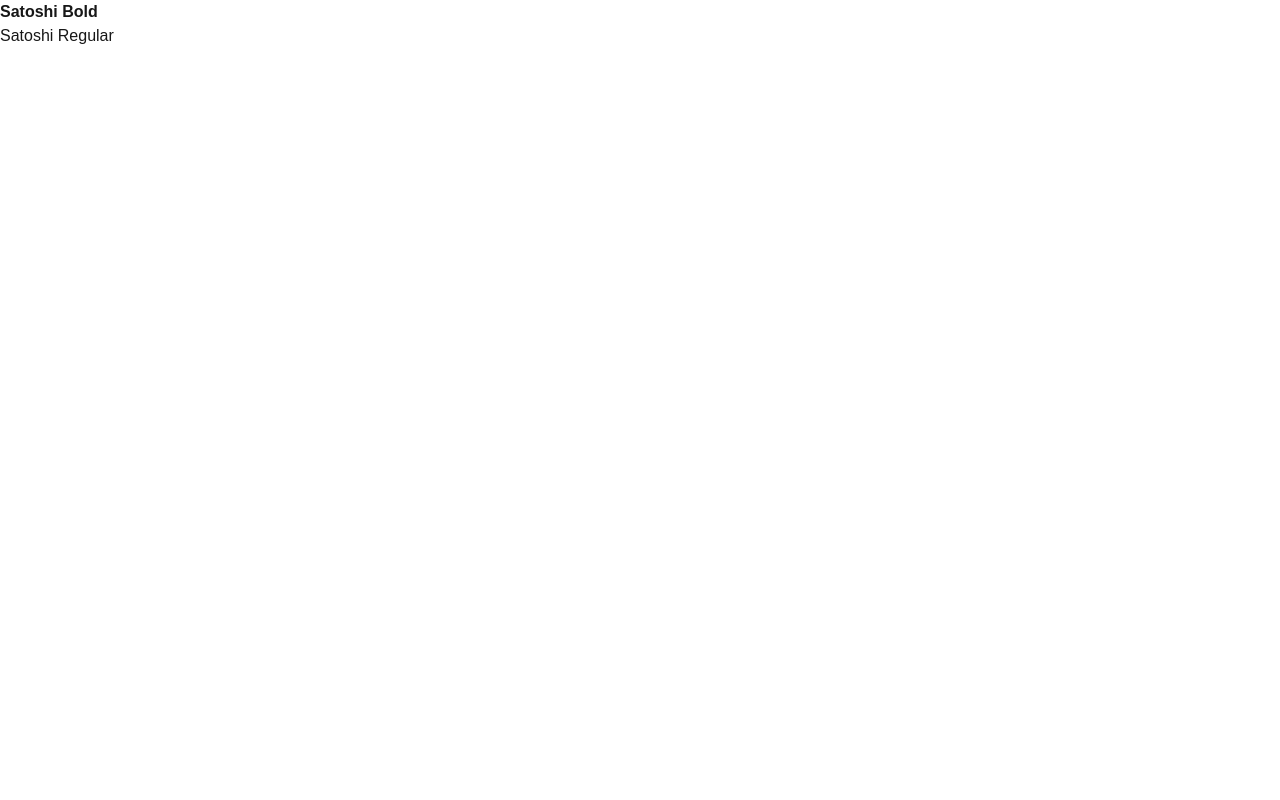
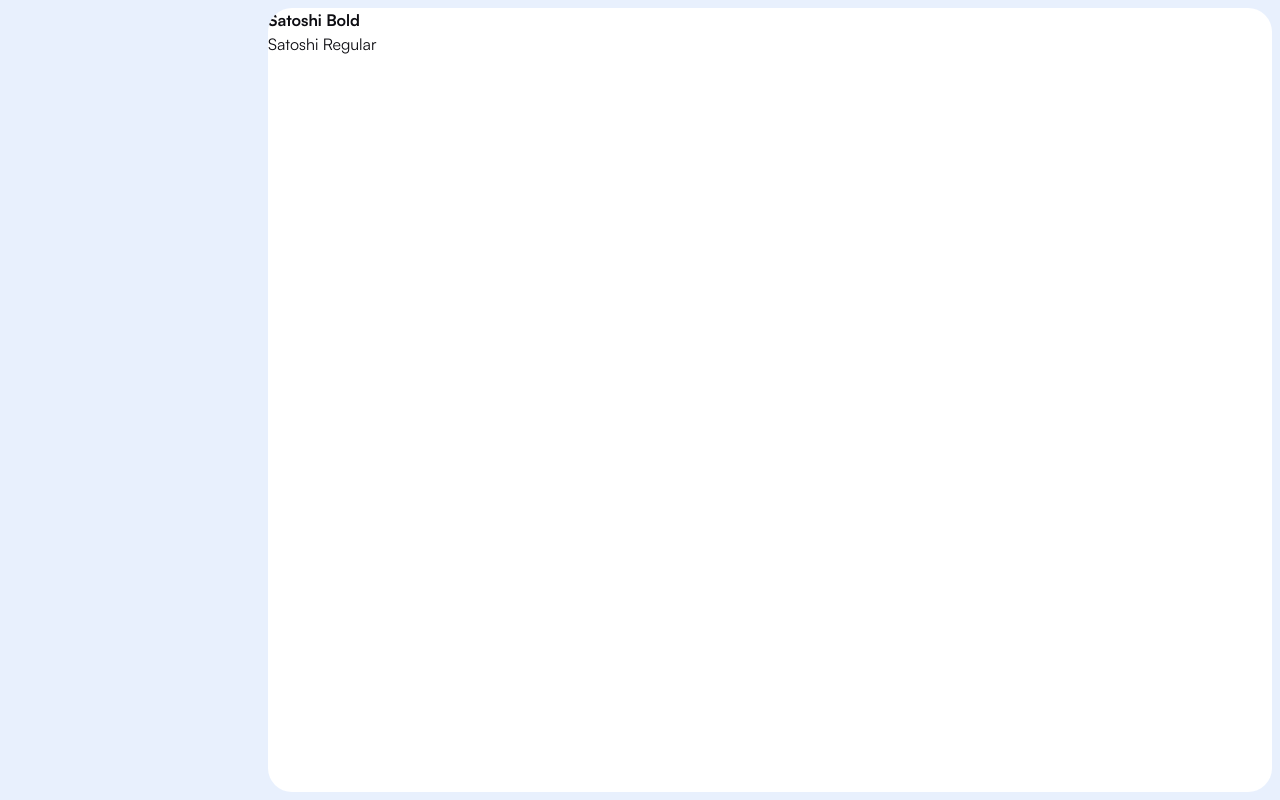
Before and after one commit to syeda-tw/silver-engine, a Next.js app: page / in a window 1280 px wide. Built offline with nearby package versions, Linux system fonts and the light colour scheme.

Commit message:
style: add colors from figma and made outline of the sidebar

```diff
--- /dev/null
+++ b/app/components/sidebar.tsx
@@ -0,0 +1,35 @@
+'use client';
+
+import { useState } from 'react';
+
+const Sidebar = () => {
+  const [isCollapsed, setIsCollapsed] = useState(false);
+
+  return (
+    <div className={`
+      relative bg-background-alt transition-all duration-300 ease-in-out
+      ${isCollapsed ? 'w-16' : 'w-64'}
+      min-h-screen
+    `}>
+      {/* Toggle Button */}
+      {/*<button
+        onClick={() => setIsCollapsed(!isCollapsed)}
+        className="absolute -right-3 top-6 bg-primary text-white rounded-full w-6 h-6 flex items-center justify-center hover:bg-primary/80 transition-colors md:hidden"
+        aria-label={isCollapsed ? 'Expand sidebar' : 'Collapse sidebar'}
+      >
+        {isCollapsed ? '→' : '←'}
+      </button>*/}
+
+      {/* Sidebar Content */}
+      <div className="p-4">
+        {!isCollapsed && (
+          <div className="text-text">
+            {/* Sidebar content will go here */}
+          </div>
+        )}
+      </div>
+    </div>
+  );
+};
+
+export default Sidebar;
--- a/app/globals.css
+++ b/app/globals.css
@@ -1,34 +1,34 @@
 @import "tailwindcss";
 
-/* CSS Reset */
-*,
-*::before,
-*::after {
-  margin: 0;
-  padding: 0;
-  box-sizing: border-box;
-}
 
 :root {
+  /* Base colors */
   --background: #ffffff;
-  --foreground: #171717;
+  --foreground: #0d0d12; /* Used as main text color */
+  --background-alt: #E8F0FD;
+
+  /* Brand colors */
+  --primary: #2563eb;
+
+  /* Text variations */
+  --text: #0d0d12;
+  --text-light: #353849;
 }
 
 @theme inline {
+  /* Map to Tailwind colors */
   --color-background: var(--background);
   --color-foreground: var(--foreground);
+  --color-primary: var(--primary);
+  --color-text: var(--text);
+  --color-text-light: var(--text-light);
+  --color-background-alt: var(--background-alt);
+  /* Fonts */
   --font-sans: var(--font-satoshi);
-}
-
-@media (prefers-color-scheme: dark) {
-  :root {
-    --background: #0a0a0a;
-    --foreground: #ededed;
-  }
 }
 
 body {
   background: var(--background);
   color: var(--foreground);
-  font-family: Arial, Helvetica, sans-serif;
+  font-family: var(--font-satoshi), Arial, Helvetica, sans-serif;
 }
--- a/app/layout.tsx
+++ b/app/layout.tsx
@@ -1,18 +1,19 @@
 import type { Metadata } from "next";
 import localFont from "next/font/local";
 import "./globals.css";
+import Sidebar from "./components/sidebar";
 
 const satoshi = localFont({
   src: [
     {
-      path: '../public/fonts/Satoshi-Regular.otf',
-      weight: '400',
-      style: 'normal',
+      path: "../public/fonts/Satoshi-Regular.otf",
+      weight: "400",
+      style: "normal",
     },
     {
-      path: '../public/fonts/Satoshi-Bold.otf',
-      weight: '700',
-      style: 'normal',
+      path: "../public/fonts/Satoshi-Bold.otf",
+      weight: "700",
+      style: "normal",
     },
   ],
   variable: "--font-satoshi",
@@ -31,9 +32,12 @@ export default function RootLayout({
   return (
     <html lang="en">
       <body
-        className={`${satoshi.variable} antialiased font-sans`}
+        className={`${satoshi.variable} antialiased font-sans text-foreground `}
       >
-        {children}
+        <div className="flex flex-row h-screen w-screen bg-background-alt p-2 gap-1 overflow-hidden">
+          <Sidebar />
+          <div className="flex-1 overflow-y-auto bg-background rounded-3xl">{children}</div>
+        </div>
       </body>
     </html>
   );
```
